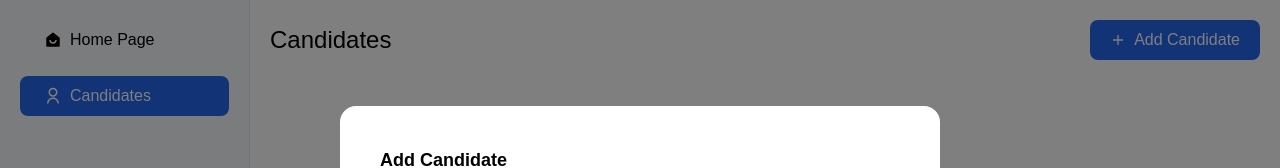
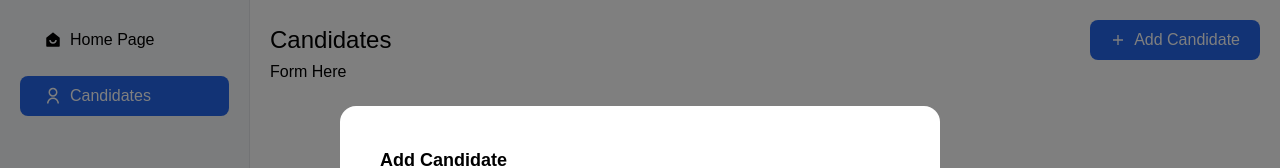
Before and after one commit to ShaileshS237/talent-hive, a React (Create React App) app: page /candidates in a window 1280 px wide. Both pictures are taken after a click on the button "Add Candidate". Shown: the top 168 px of the page. Built offline with nearby package versions, Linux system fonts and the light colour scheme.

Commit message:
added table

```diff
--- /dev/null
+++ b/src/components/TableComponent/TableComponent.jsx
@@ -0,0 +1,5 @@
+import React from "react";
+
+export default function TableComponent() {
+	return <div>Form Here</div>;
+}
--- a/src/features/Candidates/Candidates.jsx
+++ b/src/features/Candidates/Candidates.jsx
@@ -6,7 +6,7 @@ import { IoMdAdd } from "react-icons/io";
 import Box from "@mui/material/Box";
 import Typography from "@mui/material/Typography";
 import Modal from "@mui/material/Modal";
-
+import TableComponent from "../../components/TableComponent/TableComponent";
 const style = {
 	position: "absolute",
 	top: "50%",
@@ -26,6 +26,17 @@ export default function Candidates() {
 	const handleClose = () => setOpen(false);
 	return (
 		<div>
+			<Modal
+				open={open}
+				onClose={handleClose}
+				aria-labelledby="modal-modal-title"
+				aria-describedby="modal-modal-description"
+			>
+				<Box sx={style}>
+					<Title title="Add Candidate" />
+					<UserForm />
+				</Box>
+			</Modal>
 			{/* <Title title={"Candidates"} /> */}
 			<div className="flex justify-between items-center">
 				<h1 className="text-2xl font-medium">Candidates</h1>
@@ -34,17 +45,9 @@ export default function Candidates() {
 					title={"Add Candidate"}
 					icon={<IoMdAdd />}
 				/>
-				<Modal
-					open={open}
-					onClose={handleClose}
-					aria-labelledby="modal-modal-title"
-					aria-describedby="modal-modal-description"
-				>
-					<Box sx={style}>
-						<Title title="Add Candidate" />
-						<UserForm />
-					</Box>
-				</Modal>
+			</div>
+			<div>
+				<TableComponent />
 			</div>
 		</div>
 	);
```
